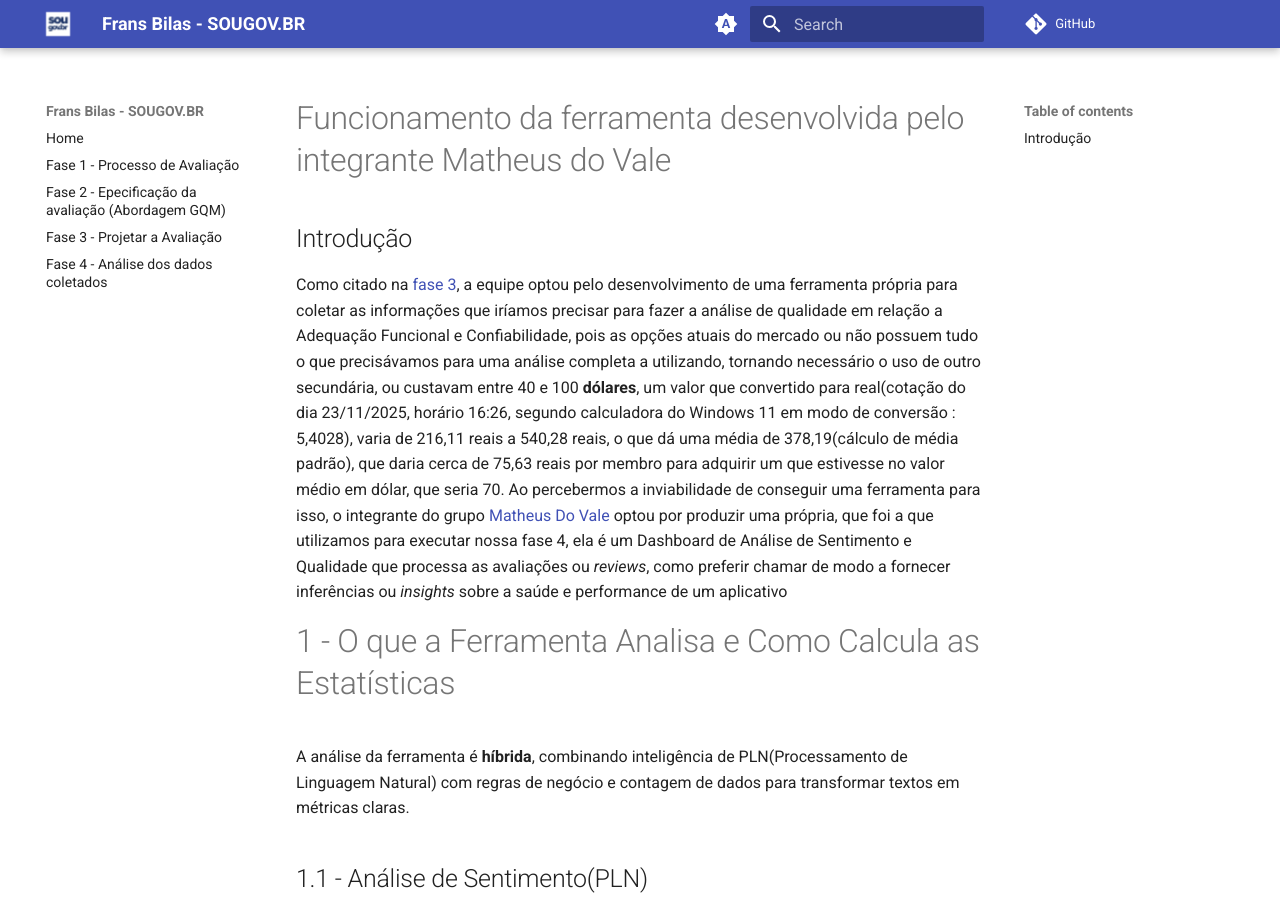
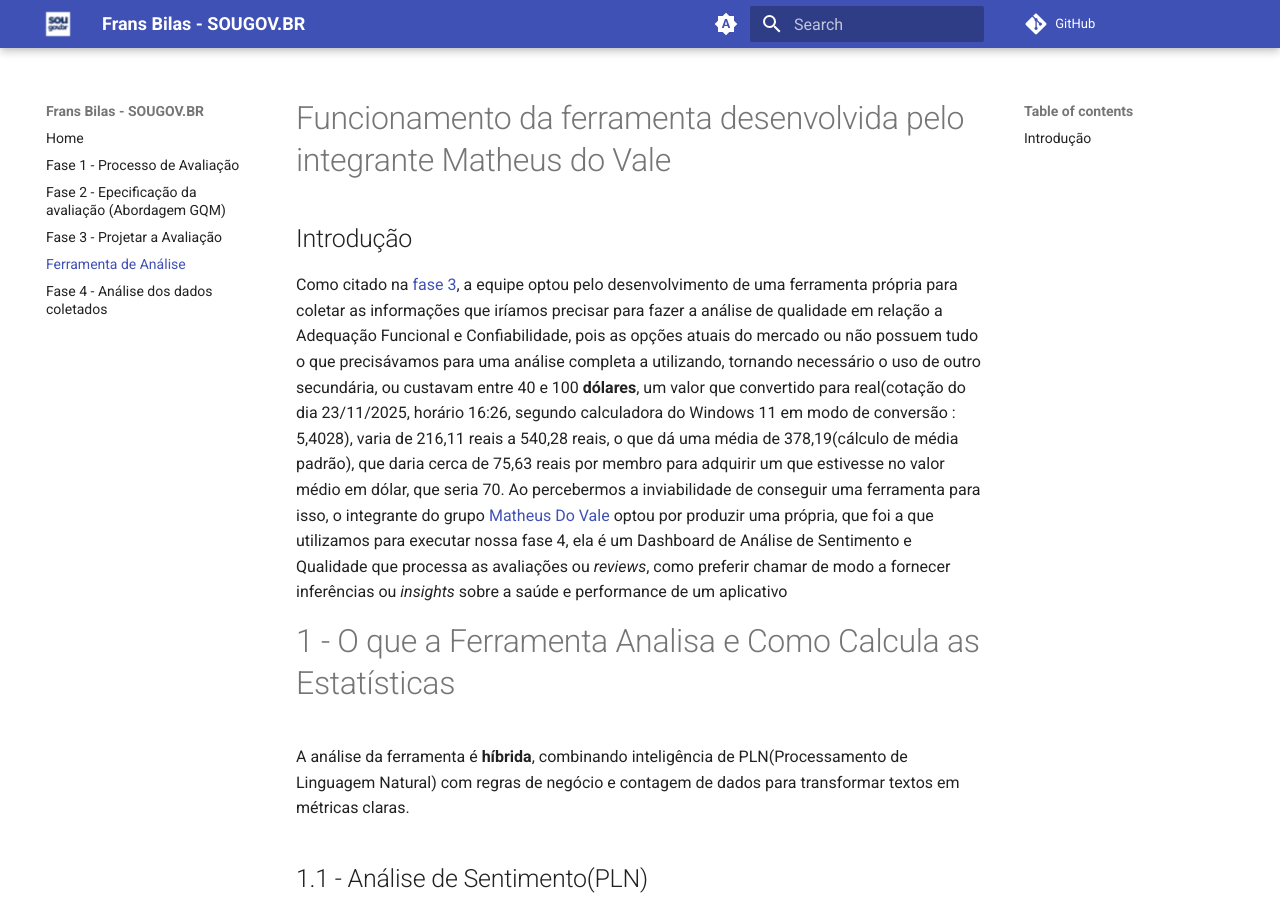
Before and after one commit to felixlaryssa/2025-2_T01_FRANS-BILAS, an MkDocs documentation site: the page built from docs/funcionamentodaferramenta.md, in a window 1280 px wide and 900 px high. Built offline with MkDocs 1.6.1 and Material for MkDocs 9.7.7, drawn with Linux system fonts in a browser that asks for light colours; comment, search, counter and statistics services are not loaded.

Commit message:
ferramenta de analise

```diff
--- a/docs/funcionamentodaferramenta.md
+++ b/docs/funcionamentodaferramenta.md
@@ -2,7 +2,7 @@
 
 ## Introdução
 
-Como citado na [fase 3](/docs/fase3.md), a equipe optou pelo desenvolvimento de uma ferramenta própria para coletar as informações que iríamos precisar para fazer a análise de qualidade em relação a Adequação Funcional e Confiabilidade, pois as opções atuais do mercado ou não possuem tudo o que precisávamos para uma análise completa a utilizando, tornando necessário o uso de outro secundária, ou custavam entre 40 e 100 **dólares**, um valor que convertido para real(cotação do dia 23/11/2025, horário 16:26, segundo calculadora do Windows 11 em modo de conversão : 5,4028), varia de 216,11 reais a 540,28 reais, o que dá uma média de 378,19(cálculo de média padrão), que daria cerca de 75,63 reais por membro para adquirir um que estivesse no valor médio em dólar, que seria 70.
+Como citado na [fase 3](../docs/fase3.md), a equipe optou pelo desenvolvimento de uma ferramenta própria para coletar as informações que iríamos precisar para fazer a análise de qualidade em relação a Adequação Funcional e Confiabilidade, pois as opções atuais do mercado ou não possuem tudo o que precisávamos para uma análise completa a utilizando, tornando necessário o uso de outro secundária, ou custavam entre 40 e 100 **dólares**, um valor que convertido para real(cotação do dia 23/11/2025, horário 16:26, segundo calculadora do Windows 11 em modo de conversão : 5,4028), varia de 216,11 reais a 540,28 reais, o que dá uma média de 378,19(cálculo de média padrão), que daria cerca de 75,63 reais por membro para adquirir um que estivesse no valor médio em dólar, que seria 70.
 Ao percebermos a inviabilidade de conseguir uma ferramenta para isso, o integrante do grupo [Matheus Do Vale](https://github.com/delvale412) optou por produzir uma própria, que foi a que utilizamos para executar nossa fase 4, ela é um Dashboard de Análise de Sentimento e Qualidade que processa as avaliações ou _reviews_, como preferir chamar de modo a fornecer inferências ou _insights_ sobre a saúde e performance de um aplicativo
 
 # 1 - O que a Ferramenta Analisa e Como Calcula as Estatísticas
--- a/mkdocs.yml
+++ b/mkdocs.yml
@@ -37,7 +37,9 @@ nav:
   - Fase 1 - Processo de Avaliação: fase1.md
   - Fase 2 - Epecificação da avaliação (Abordagem GQM): fase2.md
   - Fase 3 - Projetar a Avaliação: fase3.md
+  - Ferramenta de Análise: funcionamentodaferramenta.md
   - Fase 4 - Análise dos dados coletados: fase4.md
+
 
 markdown_extensions:
   - admonition
```
